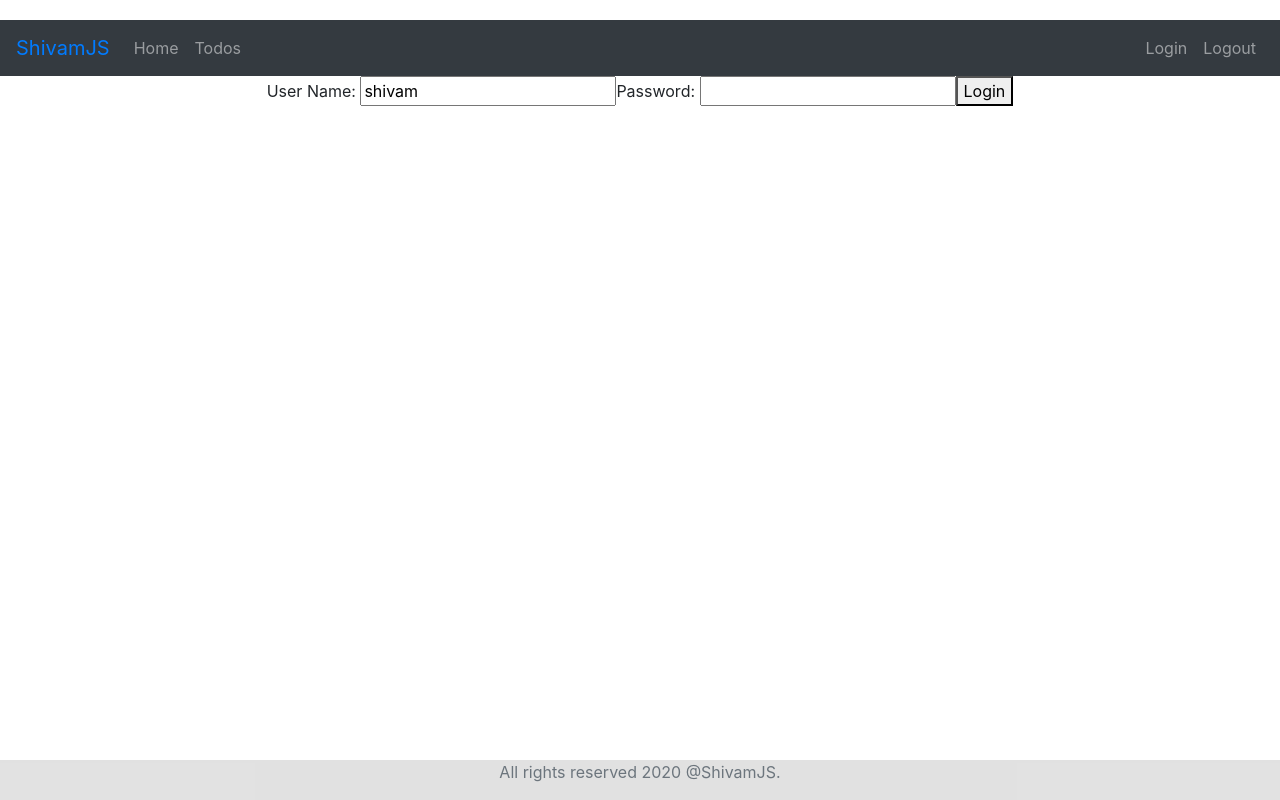
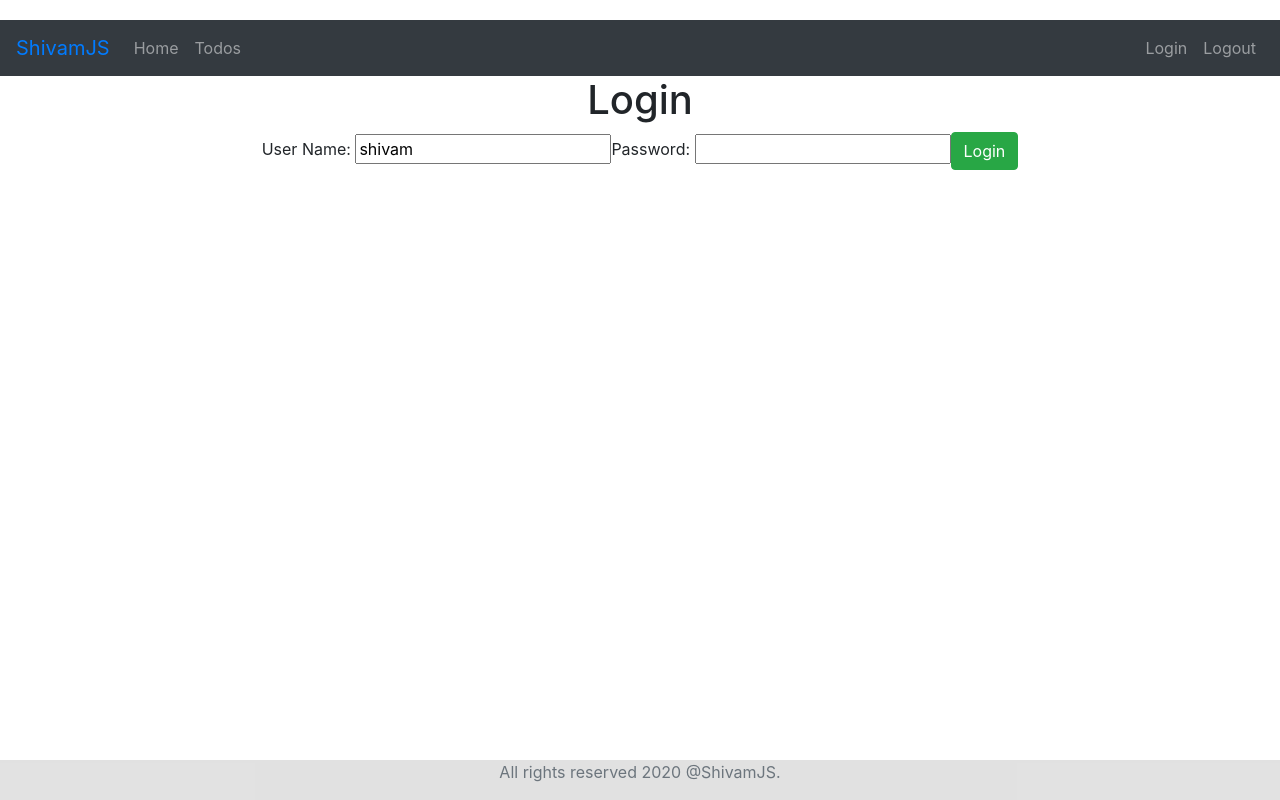
Before and after one commit to shivam-ops/spring-boot-todo-management-app, a React (Create React App) app: page / in a window 1280 px wide. Built offline with nearby package versions, Linux system fonts and the light colour scheme.

Commit message:
adding styles to all components

```diff
--- a/src/components/todo/TodoApp.js
+++ b/src/components/todo/TodoApp.js
@@ -124,7 +124,8 @@
     return (
       <div>
         <h1>List Todos</h1>
-        <table>
+        <div className="container">
+          <table className="table">
             <thead>
               <tr>
                 <th>ID</th>
@@ -145,6 +146,7 @@
             </tbody>
           </table>
         </div>
+      </div>
     );
   }
 }
@@ -152,10 +154,15 @@
 class WelcomeComponent extends React.Component {
   render() {
     return (
+      <>
+        <h1>Welcome!</h1>
+        <div className="container">
           <div>
             Welcome {this.props.match.params.name}. You can manage your todos{" "}
             <Link to="/todos">here</Link>
           </div>
+        </div>
+      </>
     );
   }
 }
@@ -227,8 +234,12 @@
   render() {
     return (
       <div>
+        <h1>Login</h1>
+        <div className="container">
           {/* <ShowInvalidCredentials hasLoginFailed={this.state.hasLoginFailed} /> */}
-        {this.state.hasLoginFailed && <div>Invalid Credentials</div>}
+          {this.state.hasLoginFailed && (
+            <div className="alert alert-danger">Invalid Credentials</div>
+          )}
           {this.state.showSuccessMessage && <div>Login sucessful</div>}
           {/* <ShowLoginSuccessMessage
           showSuccessMessage={this.state.showSuccessMessage}
@@ -247,7 +258,10 @@
             value={this.state.password}
             onChange={this.handleChange}
           />
-        <button onClick={this.loginClicked}>Login</button>
+          <button className="btn btn-success" onClick={this.loginClicked}>
+            Login
+          </button>
+        </div>
       </div>
     );
   }
```
Lines whose indentation alone changed are shown as unchanged.
